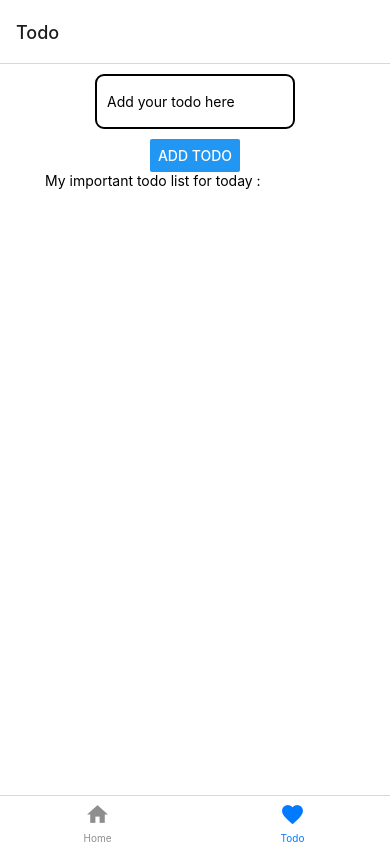
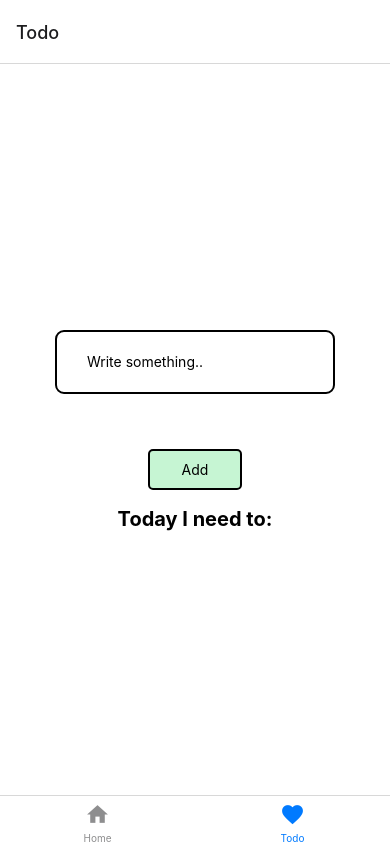
Before and after one commit to Ella-Gotbring/letsgo, a React Native app: screen /Todo in a window 390 px wide. Built offline with nearby package versions, Linux system fonts and the light colour scheme.

Commit message:
todo and asyncstorage finished
added css
todo finally works

```diff
--- a/App.js
+++ b/App.js
@@ -1,12 +1,8 @@
-import { StyleSheet, Platform } from 'react-native';
+import React from 'react';
+import { StyleSheet } from 'react-native';
 import NavigationTabs from './navigation/NavigationTabs';
-import React from 'react';
 import { Provider } from 'react-redux';
-import logger from 'redux-logger';
-import {createStore, applyMiddleware} from 'redux';
-import rootReducer from './reducers/rootReducer';
-
-const store = createStore(rootReducer, applyMiddleware(logger));
+import { store } from './navigation/store';
 
 export default function App() {
     return (
--- a/actions/ActionTypes.js
+++ /dev/null
@@ -1,2 +0,0 @@
-export const ADD_TODO = 'ADD_TODO';
-export const REMOVE_TODO = 'REMOVE_TODO';
--- a/actions/todoActions.js
+++ /dev/null
@@ -1,5 +0,0 @@
-import {ADD_TODO, REMOVE_TODO} from './ActionTypes';
-
-export const AddTodo = payload => ({type: ADD_TODO, payload});
-
-export const RemoveTodo = payload => ({type: REMOVE_TODO, payload});
--- a/component/Async.js
+++ b/component/Async.js
@@ -63,7 +63,7 @@ const Async = () => {
             (text) => setName(text) }
         />
 
-        <TouchableOpacity style = {styles.touchableOpacity}
+        <TouchableOpacity style = {styles.touchableOpacity1}
         onPress = {
         () => save() } >
         <Text>Save name</Text></TouchableOpacity>
@@ -106,6 +106,18 @@ const styles = StyleSheet.create({
         alignItems: 'center',
         borderRadius: 9,
     },
+    touchableOpacity1: {
+        justifyContent: "center",
+        alignSelf: "center",
+        borderRadius: 5,
+        marginTop: 25,
+        paddingHorizontal: 32,
+        paddingVertical: 10,
+        marginHorizontal: 32,
+        borderWidth: 2,
+        borderColor: "black",
+        backgroundColor: "#C6F5D3"
+    },
     touchableOpacity: {
         justifyContent: "center",
         alignSelf: "center",
@@ -116,6 +128,7 @@ const styles = StyleSheet.create({
         marginHorizontal: 32,
         borderWidth: 2,
         borderColor: "black",
+        backgroundColor: "#Ce4545"
     }
 })
 
--- a/component/Todo.js
+++ b/component/Todo.js
@@ -1,68 +1,15 @@
 
-import React, {useState} from 'react';
-import {useDispatch, useSelector} from 'react-redux';
-import {AddTodo, RemoveTodo} from '../actions/todoActions';
-
-import {Text, View, TextInput, Button, FlatList, TouchableOpacity, StyleSheet, Platform} from 'react-native';
+import React from 'react';
+import { AddTodo } from '../redux/AddTodo';
+import { TodoList } from '../redux/TodoList';
+import {View, StyleSheet, Platform} from 'react-native';
 
 const Todo = () => {
-  const [todoValue, setTodoValue] = useState('');
-
-  const dispatch = useDispatch();
-  const data = useSelector(state => state);
-  const todos = data.todos.todos;
-  const addTodo = () => {
-    if (todos && !todos.includes(todoValue)) {
-      dispatch(AddTodo(todoValue));
-      setTodoValue('');
-    } else {
-      alert(`${todoValue} already added in Todo List`);
-    }
-  };
-
-  const removeTodo = item => {
-    const todoIndex = todos.indexOf(item);
-    if (todoIndex > -1) {
-      dispatch(RemoveTodo(item));
-    } else {
-      alert(`${todoValue} is not in the Todo List`);
-    }
-  };
-
-  const renderTodoList = () => {
-    return (
-      <FlatList
-        data={todos}
-        renderItem={({item}) => (
-          <View style={styles.todoView}>
-            <View style={styles.todoList}>
-              <Text>{item}</Text>
-            </View>
-            <TouchableOpacity
-              style={styles.removeTodo}
-              onPress={() => removeTodo(item)}>
-              <Text>Del</Text>
-            </TouchableOpacity>
-          </View>
-        )}
-      />
-    );
-  };
 
   return (
     <View style={styles.container}>
-      <TextInput
-        style={styles.mainInput}
-        onChangeText={setTodoValue}
-        placeholder={'Add your todo here'}
-        value={todoValue}
-      />
-      <Button title="Add Todo" onPress={addTodo} />
-
-      <Text style={{alignSelf: 'stretch', paddingLeft: 45}}>
-        My important todo list for today :
-      </Text>
-      {renderTodoList()}
+      <AddTodo />
+      <TodoList />
     </View>
   );
 };
@@ -71,41 +18,16 @@ const styles = StyleSheet.create({
   container: {
     flex: 1,
     alignItems: 'center',
+    justifyContent: 'center',
     ...Platform.select({
         ios: { backgroundColor: 'lightgrey' },
         android: { backgroundColor: 'blue' },
         default: { backgroundColor: 'white' }
     })
   },
-  mainInput: {
-    borderWidth: 2,
-    height: 55,
-    width: 200,
-    padding: 10,
-    margin: 10,
-    alignItems: 'center',
-    borderRadius: 9,
-  },
-  todoList: {
-    borderWidth: 1,
-    borderRadius: 1,
-    width: 300,
-    height: 40,
-  },
-  todoView: {
-    flex: 1,
-    flexDirection: 'row',
-    margin: 10,
-    padding: 5,
-  },
-  removeTodo: {
-    backgroundColor: 'red',
-    borderRadius: 2,
-    width: 50,
-    padding: 5,
-    alignItems: 'center',
-    margin: 8,
-  },
+  title:{
+    fontWeight: "bold",
+  }
 
 })
 
--- /dev/null
+++ b/navigation/store.js
@@ -0,0 +1,8 @@
+//holds and manages reducer from todoSlice
+import { configureStore } from "@reduxjs/toolkit";
+import todosSlice from "../redux/todosSlice";
+export const store = configureStore({
+    reducer: {
+        todos: todosSlice
+    },
+});
--- a/reducers/rootReducer.js
+++ /dev/null
@@ -1,6 +0,0 @@
-import {combineReducers} from 'redux';
-import todoReducer from './todoReducer';
-
-const rootReducer = combineReducers({todos: todoReducer});
-
-export default rootReducer;
--- a/reducers/todoReducer.js
+++ /dev/null
@@ -1,21 +0,0 @@
-import {ADD_TODO, REMOVE_TODO} from '../actions/ActionTypes';
-
-const INITIAL_STATE = {todos: []};
-
-const todoReducer = (state = INITIAL_STATE, action) => {
-  switch (action.type) {
-    case ADD_TODO:
-      return {todos: [...state.todos, action.payload]};
-    case REMOVE_TODO:
-      return {todos: handleRemoveTodo(action.payload, state.todos)};
-    default:
-      return state;
-  }
-};
-
-const handleRemoveTodo = (item, todos) => {
-  const todoIndex = todos.indexOf(item);
-  todos.splice(todoIndex, 1);
-  return todos;
-};
-export default todoReducer;
--- /dev/null
+++ b/redux/AddTodo.js
@@ -0,0 +1,55 @@
+import React, { useState } from 'react';
+import { View, Text, TextInput, Button, StyleSheet, TouchableOpacity } from 'react-native';
+import { useDispatch } from 'react-redux';
+//import addTodo action from todoSlice
+import { addTodo } from './todosSlice';
+
+
+export function AddTodo() {
+    const [text, setText] = useState();
+
+    const dispatch = useDispatch();
+
+    function handleSumbit(){
+      dispatch(addTodo(text));
+      setText('');
+    }
+
+    return (
+      <View style={styles.container}>
+        <TextInput placeholder="Write something.." value={text} onChangeText={setText} style={styles.input} />
+        <TouchableOpacity style = {styles.touchableOpacity}
+        onPress ={handleSumbit} >
+        <Text>Add</Text></TouchableOpacity>
+      </View>
+    );
+  };
+
+  const styles = StyleSheet.create({
+    container: {
+      margin:2
+    },
+    input: {
+      borderWidth: 2,
+      height: 55,
+      width: 280,
+      padding: 30,
+      margin: 30,
+      alignItems: 'center',
+      borderRadius: 9,
+    },
+    touchableOpacity: {
+        justifyContent: "center",
+        alignSelf: "center",
+        borderRadius: 5,
+        marginTop: 25,
+        paddingHorizontal: 32,
+        paddingVertical: 10,
+        marginHorizontal: 32,
+        borderWidth: 2,
+        borderColor: "black",
+        backgroundColor: "#C6F5D3"
+
+    }
+
+  })
--- /dev/null
+++ b/redux/TodoList.js
@@ -0,0 +1,30 @@
+import React from "react";
+import { Text, View, StyleSheet } from "react-native";
+import { useSelector } from "react-redux";
+
+export function TodoList() {
+    const todos = useSelector((state) => state.todos);
+  return (
+    <View style={styles.container}>
+      <Text style={styles.title}>Today I need to:</Text>
+      {todos.map((todo) => (
+        <Text style={styles.todoText} key={todo.id} >{`${index + 1}. ${
+          todo.text
+        }`}</Text>
+      ))}
+    </View>
+  );
+}
+  const styles = StyleSheet.create({
+    container: {
+      margin: 15
+    },
+   todoText:{
+       margin: 3
+   },
+   title:{
+    fontSize: 20,
+    fontWeight: "bold",
+    height: 40
+   }
+  })
--- /dev/null
+++ b/redux/todosSlice.js
@@ -0,0 +1,20 @@
+import { createSlice } from '@reduxjs/toolkit'
+let nextTodoId = 0;
+
+const todosSlice = createSlice({
+  name: 'todos',
+  initialState: [
+    //	{ id: 1, title: 'todo1', completed: false },
+    // 	{ id: 2, title: 'todo2', completed: false },
+  ],
+  reducers: {
+    addTodo(state, action) {
+      state.push({ id: nextTodoId++, text: action.payload })
+    }
+  }
+})
+
+//importeras i AddTodo och store
+export const { addTodo } = todosSlice.actions
+
+export default todosSlice.reducer
```
Also changed, not shown: package.json (+4 -7 lines), 1 other file (tests, documents, lock files or other folders).
